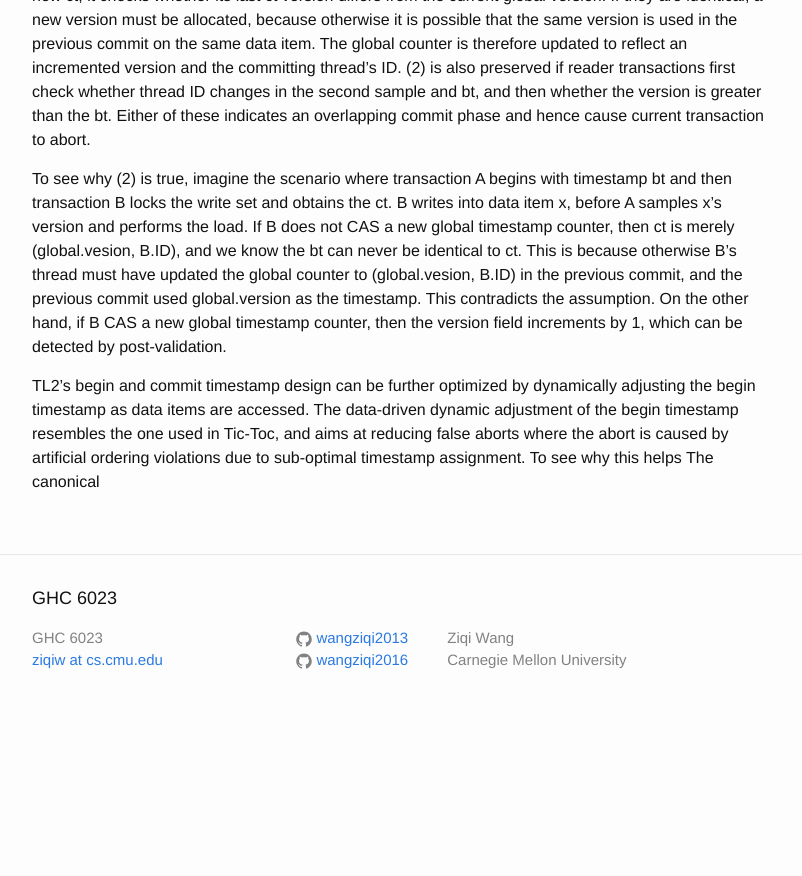
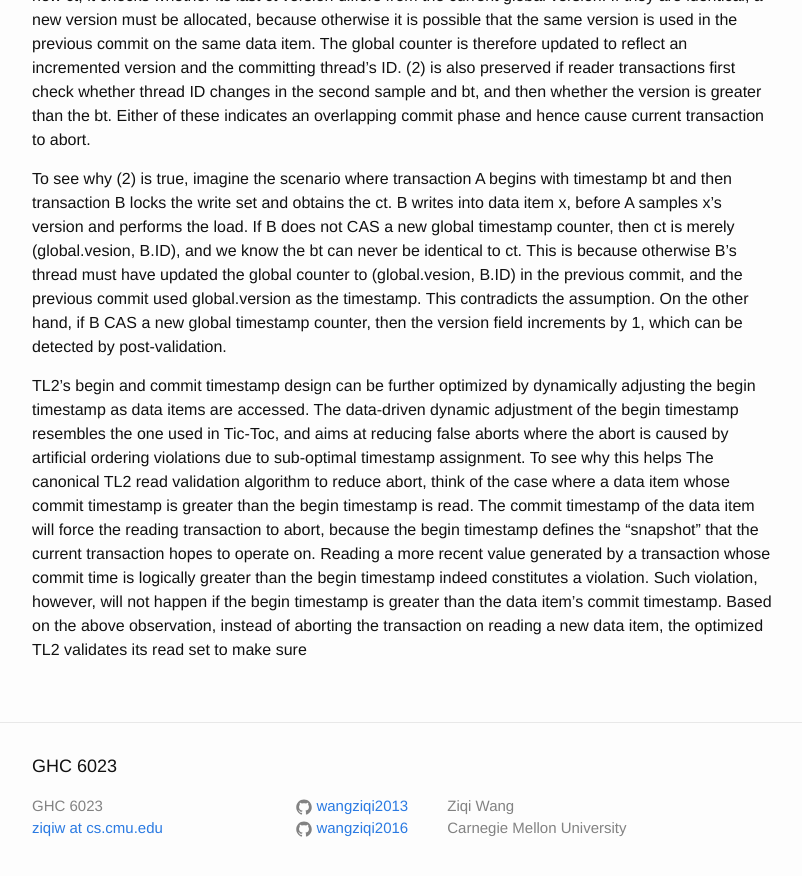
Before and after one commit to wangziqi2013/wangziqi2013.github.io, a Jekyll site: the page built from _posts/2018-03-18-Transactional-Locking-II.markdown, in a window 1280 px wide and 900 px high, scrolled down 3567 px. Shown: the top 876 px of the window, without its empty margins (238-1040 px from the left). Built offline with Jekyll 4.4.1, drawn with Linux system fonts in a browser that asks for light colours; before the commit the page ends 4299 px from its top, so only the background shows below that.

Commit message:
Working on the optimization

```diff
--- a/_posts/2018-03-18-Transactional-Locking-II.markdown
+++ b/_posts/2018-03-18-Transactional-Locking-II.markdown
@@ -158,4 +158,10 @@ by post-validation.
 TL2's begin and commit timestamp design can be further optimized by dynamically adjusting the begin timestamp as data items
 are accessed. The data-driven dynamic adjustment of the begin timestamp resembles the one used in Tic-Toc, and aims at reducing
 false aborts where the abort is caused by artificial ordering violations due to sub-optimal timestamp assignment. To see why this
-helps The canonical
+helps The canonical TL2 read validation algorithm to reduce abort, think of the case where a data item whose commit timestamp
+is greater than the begin timestamp is read. The commit timestamp of the data item will force the reading transaction to
+abort, because the begin timestamp defines the "snapshot" that the current transaction hopes to operate on. Reading a more
+recent value generated by a transaction whose commit time is logically greater than the begin timestamp indeed constitutes
+a violation. Such violation, however, will not happen if the begin timestamp is greater than the data item's commit timestamp.
+Based on the above observation, instead of aborting the transaction on reading a new data item, the optimized TL2 validates
+its read set to make sure
```
